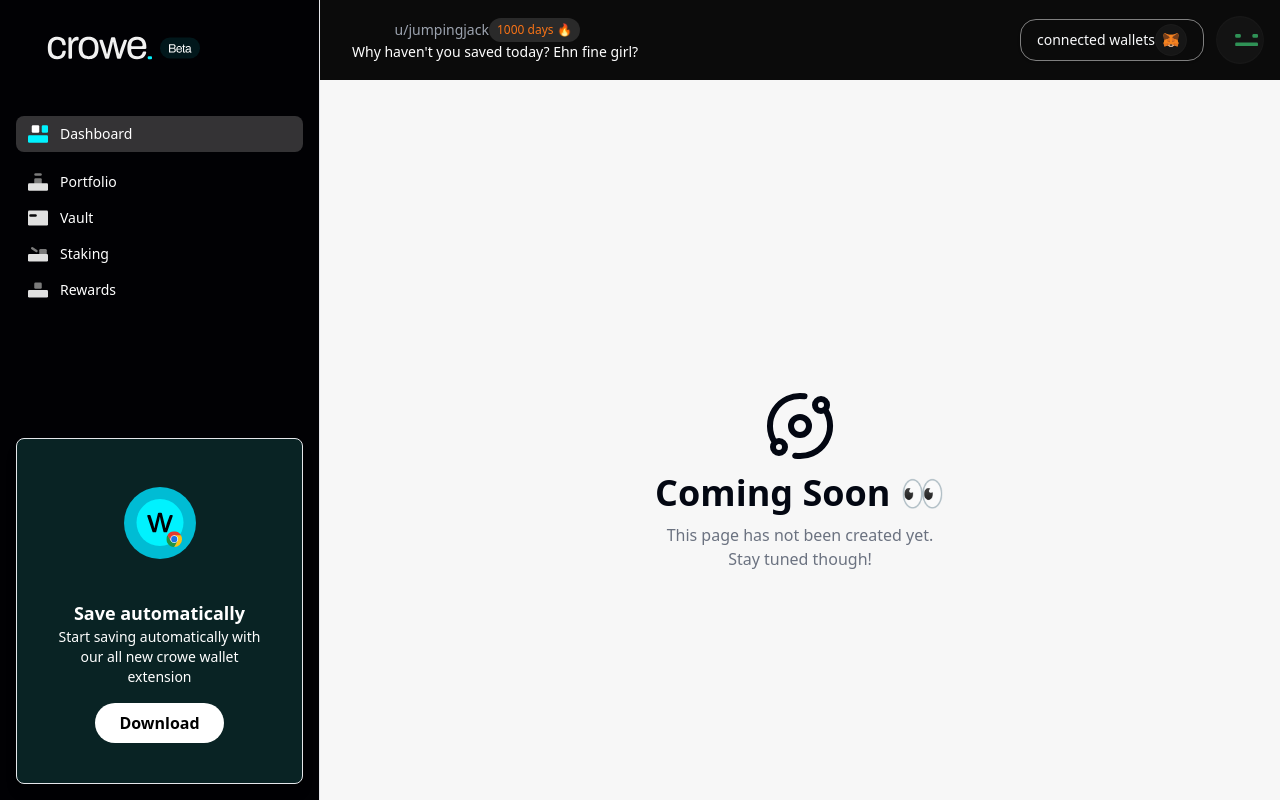
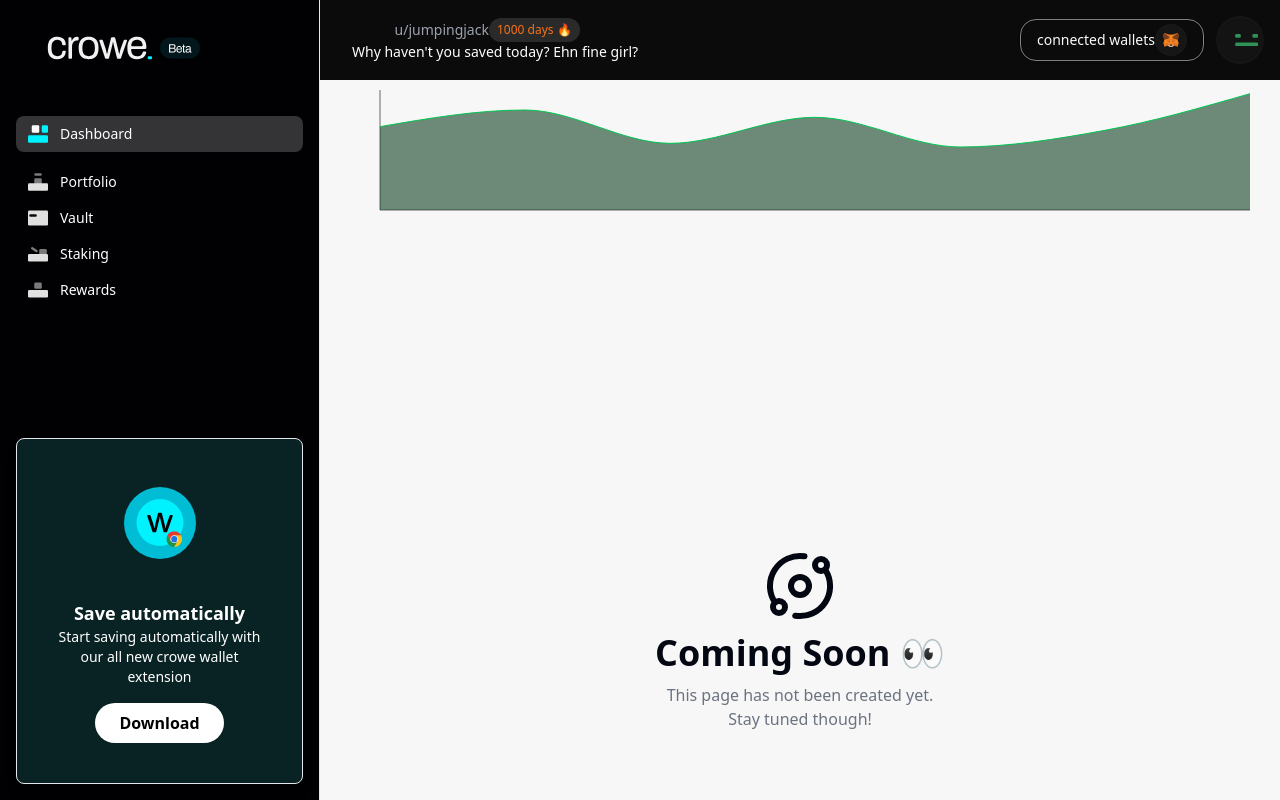
Before and after one commit to codequest07/CoinSafe, a React (Vite) app in the folder client/: page / in a window 1280 px wide. Built offline with nearby package versions, Linux system fonts and the light colour scheme.

Commit message:
add budgeting chart

```diff
--- a/client/src/Pages/Home.tsx
+++ b/client/src/Pages/Home.tsx
@@ -1,8 +1,10 @@
 import ComingSoon from "@/components/Coming-Soon";
+import TrackingChart from "@/components/TrackingChart";
 
 const Home = () => {
   return (
-    <main>
+    <main className="">
+      <TrackingChart />
       <ComingSoon />
     </main>
   );
--- a/client/src/components/TrackingChart.tsx
+++ b/client/src/components/TrackingChart.tsx
@@ -6,7 +6,7 @@ import {
     Tooltip,
     YAxis,
     XAxis,
-    CartesianGrid,
+    // CartesianGrid,
     AreaChart,
     Area } from "recharts";
 
@@ -58,9 +58,9 @@ const TrackingChart = () => {
       ];
 
   return (
-    <div className="border-2 h-[160px]">
+    <div className="w-full h-[160px]">
 
-        <ResponsiveContainer>
+        <ResponsiveContainer width="100%" height="100%">
             <AreaChart
             width={500}
             height={400}
@@ -78,11 +78,11 @@ const TrackingChart = () => {
                         <stop offset="100%" stopColor="#030B06" stopOpacity={1} />
                     </linearGradient>
                 </defs>
-            {/* <CartesianGrid strokeDasharray="3 3" /> */}
-            <XAxis dataKey="name" />
-            <YAxis />
-            <Tooltip />
-            <Area type="monotone" dataKey="uv" stroke="#00C750" fill="url(#colorUv)" />
+                {/* <CartesianGrid strokeDasharray="3 3" /> */}
+                <XAxis dataKey="name" tick={false} />
+                <YAxis tick={false} />
+                <Tooltip />
+                <Area type="monotone" dataKey="uv" stroke="#00C750" fill="url(#colorUv)" />
             </AreaChart>
             {/* <LineChart width={600} height={300} data={data} margin={{ top: 5, right: 20, bottom: 5, left: 0 }}>
                 <Line type="monotone" dataKey="uv" stroke="rgba(0, 199, 80, 1)" />
```
